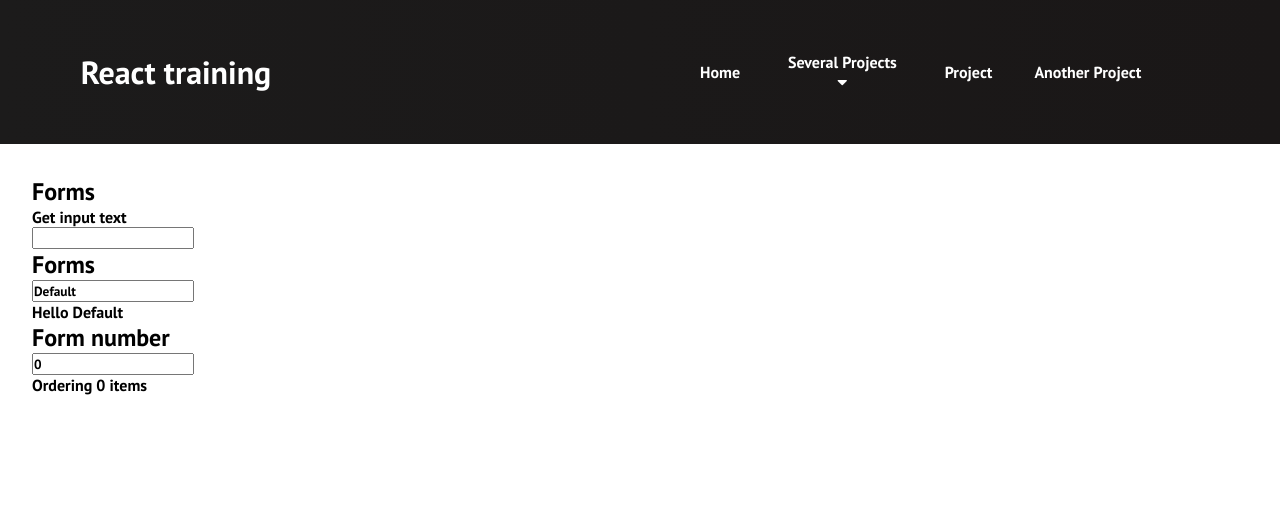
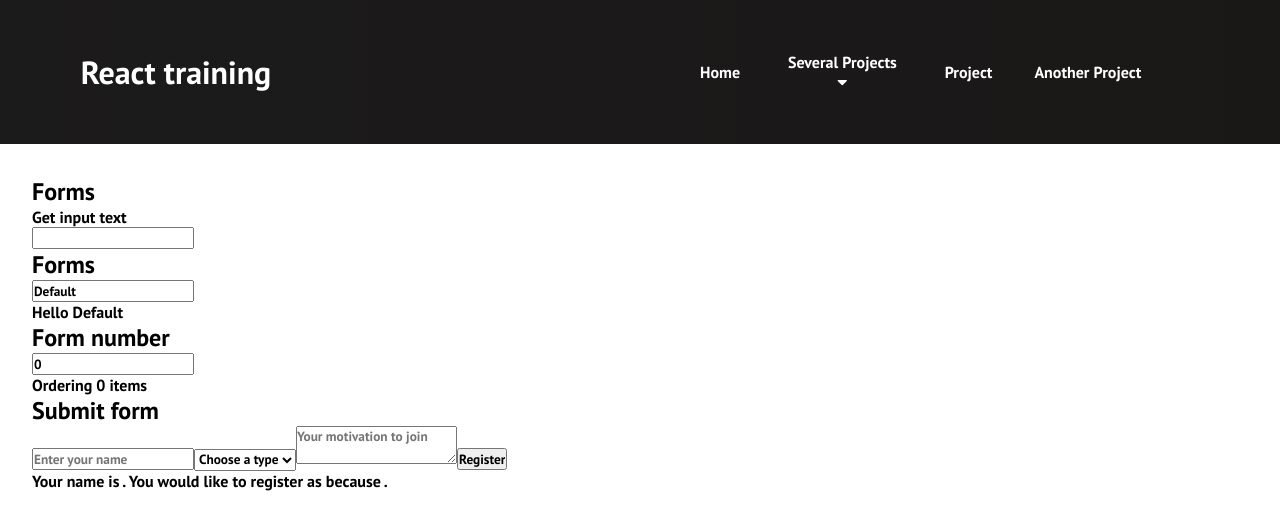
Before and after one commit to binarypsilocybin/project-react, a React (Create React App) app: page /another-project in a window 1280 px wide. Shown: the top 530 px of the page. Built offline with nearby package versions, Linux system fonts and the light colour scheme; the HTML template or start-up script is replaced by a standard one.

Commit message:
added Register form && reset input

```diff
--- a/src/components/pages/AnotherProject.js
+++ b/src/components/pages/AnotherProject.js
@@ -32,6 +32,36 @@
       </>
   }
 
+  function RegisterForm(){
+    const[name, setName] = useState("");
+    const[type, setType] = useState("");
+    const[motivation, setMotivation] = useState("");
+
+
+  function handleFormSubmit(event){
+    event.preventDefault();
+    setName("");
+    setType("");
+    setMotivation("");
+  }
+  return <>
+    <form onSubmit={handleFormSubmit}>
+      <input type="text" name="name" value={name} onChange={e => setName(e.target.value)} placeholder="Enter your name" />
+      <select name="type" value={type} onChange={e => setType(e.target.value)}>
+          <option>Choose a type</option>
+          <option>Client</option>
+          <option>Merchant</option>
+      </select>
+      <textarea name="motivation" value={motivation} onChange={e => setMotivation(e.target.value)} placeholder="Your motivation to join"/>
+      <input type="submit" value="Register" />
+    </form>
+    <p>
+      Your name is {name}. You would like to register as {type} because {motivation}.
+    </p>
+  </>
+
+  }
+
   return (
 
   <section className="another-project">
@@ -46,7 +76,8 @@
     <h1>Form number</h1>
     <ControledComponentNumber />
 
-
+    <h1>Submit form</h1>
+    <RegisterForm />
 
 
     </div>
```
